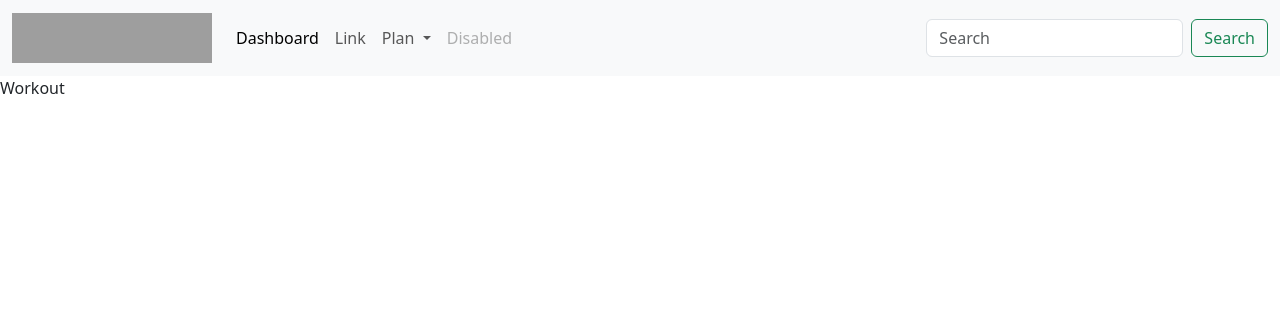
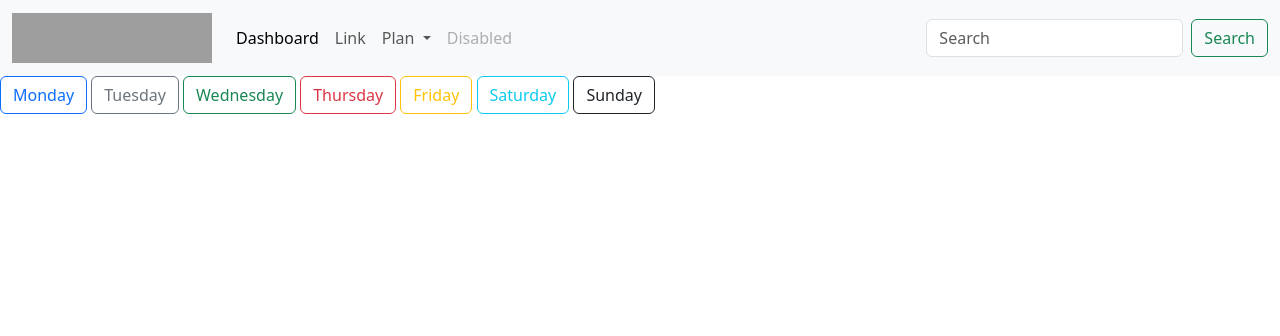
Before and after one commit to ZakriaG/FitnessLog, a Django app: page /workout in a window 1280 px wide. Shown: the top 336 px of the page. Run offline with Django 4.2, Linux system fonts and the light colour scheme; grey boxes are pictures that could not be loaded.

Commit message:
workout subpages added

```diff
--- a/workout/templates/workout/index.html
+++ b/workout/templates/workout/index.html
@@ -4,5 +4,11 @@
 
 {% block template %}
 {% include "../base/navbar.html" %}
-Workout
+<button type="button" class="btn btn-outline-primary" > <a data-href="{% url 'workout_monday' %}">Monday</a> </button>
+<button type="button" class="btn btn-outline-secondary" data-href="{% url 'workout_tuesday' %}">Tuesday</button>
+<button type="button" class="btn btn-outline-success" data-href="{% url 'workout_wednesday' %}">Wednesday</button>
+<button type="button" class="btn btn-outline-danger" data-href="{% url 'workout_thursday' %}">Thursday</button>
+<button type="button" class="btn btn-outline-warning" data-href="{% url 'workout_friday' %}">Friday</button>
+<button type="button" class="btn btn-outline-info" data-href="{% url 'workout_saturday' %}">Saturday</button>
+<button type="button" class="btn btn-outline-dark" data-href="{% url 'workout_sunday' %}">Sunday</button>
 {% endblock %}
--- /dev/null
+++ b/workout/templates/workout/monday.html
@@ -0,0 +1,3 @@
+{% extends "./index.html" %}
+{% block title %}Pump Monday{% endblock %}
+Monday
--- a/workout/urls.py
+++ b/workout/urls.py
@@ -4,5 +4,13 @@ from . import views
 urlpatterns = [
     path('', views.myview),
     path('meal', views.meal, name="meal"),
-    path('workout', views.workout, name="workout")
+    path('workout', views.workout, name="workout"),
+    path('workout/monday', views.workout_monday, name="workout_monday"),
+    path('tuesday', views.workout_tuesday, name="workout_tuesday"),
+    path('workout', views.workout_tuesday, name="workout_wednesday"),
+    path('workout', views.workout_thursday, name="workout_thursday"),
+    path('workout', views.workout_friday, name="workout_friday"),
+    path('workout', views.workout_saturday, name="workout_saturday"),
+    path('workout', views.workout_sunday, name="workout_sunday")
+
 ]
--- a/workout/views.py
+++ b/workout/views.py
@@ -9,3 +9,24 @@ def meal(request):
 
 def workout(request):
     return render(request, "./workout/index.html")
+
+def workout_monday(request):
+    return render(request, "./workout/monday.html")
+
+def workout_tuesday(request):
+    return render(request, "./workout/tuesday.html")
+
+def workout_wednesday(request):
+    return render(request, "./workout/wednesday.html")
+
+def workout_thursday(request):
+    return render(request, "./workout/thursday.html")
+
+def workout_friday(request):
+    return render(request, "./workout/friday.html")
+
+def workout_saturday(request):
+    return render(request, "./workout/Saturday.html")
+
+def workout_sunday(request):
+    return render(request, "./workout/sunday.html")
```
